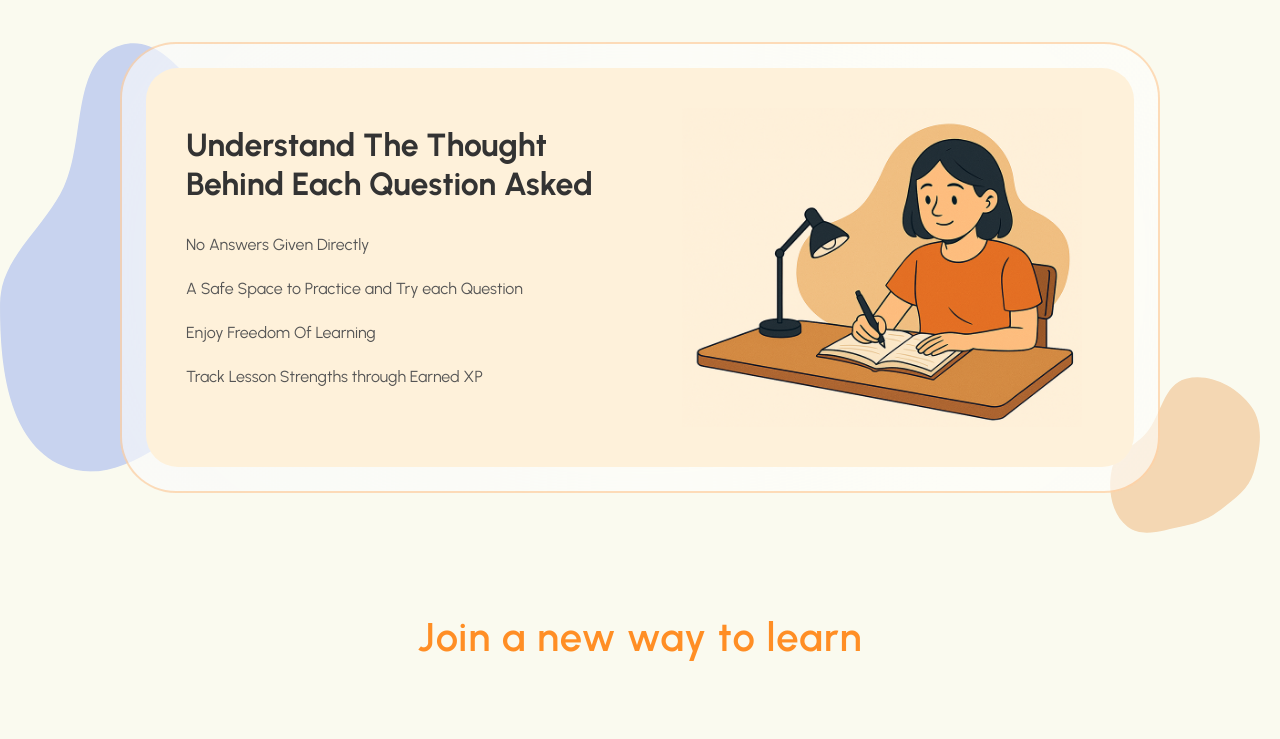
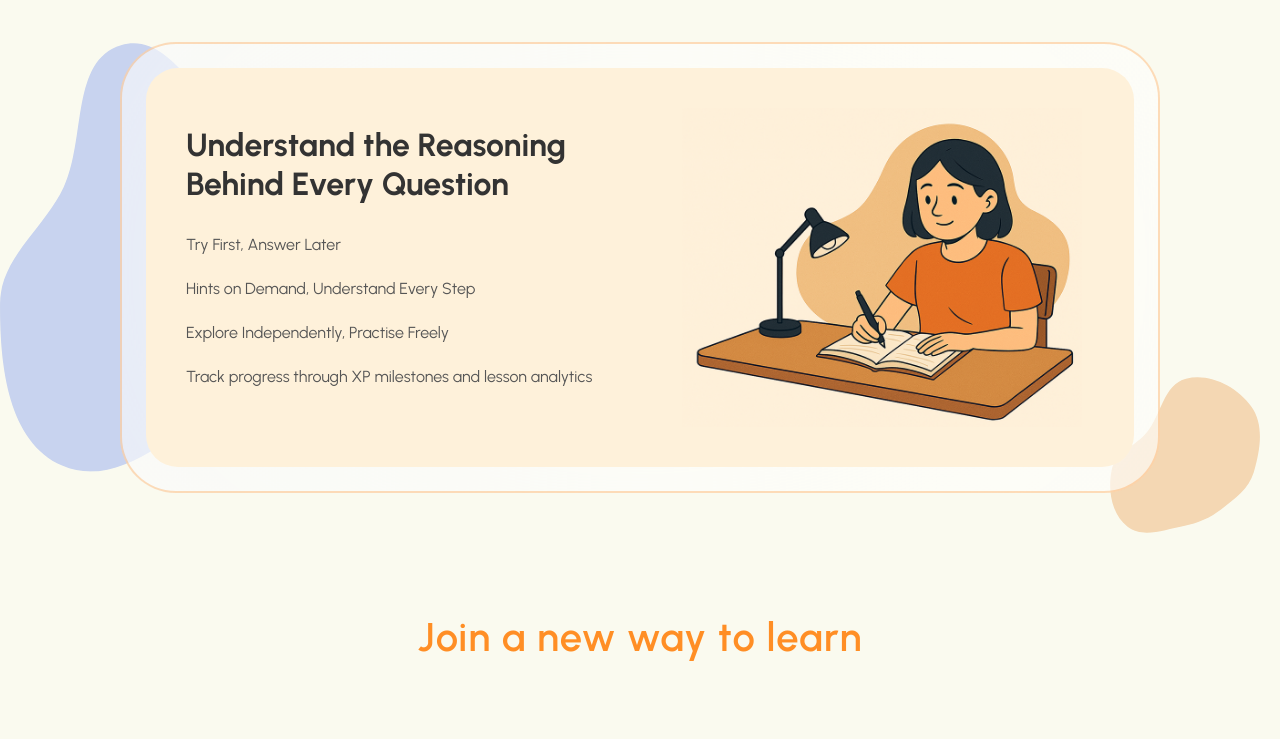
Before and after one commit to shrey-kaabil/kaabil-nextjs, a Next.js app: page / in a window 1280 px wide. Shown: the part 1740-2479 px from the top of the page. Built offline with nearby package versions, Linux system fonts and the light colour scheme.

Commit message:
Update Solutions.jsx

```diff
--- a/src/components/Solutions/Solutions.jsx
+++ b/src/components/Solutions/Solutions.jsx
@@ -20,11 +20,11 @@ const Solutions = () => {
       bgColor: "EDF6FD",
       content: {
         text: {
-          title: "Teachers Can Instantly Generate And Share Homework",
+          title: "Generate & Share Homework, Tests, Practise Questions in Seconds",
           points: [
-            "Instantly Generate Curriculum-Aligned Questions",
-            "Convert Any PDF Into A Custom Computer-Based Test",
-            "Personalize Questions by Topic, Pattern, Difficulty, Pace, And Needs",
+            "Auto-Generate Curriculum-Aligned Questions",
+            "Turn PDFs into Customised Computer-Based Tests",
+            "Personalize by Topic, Difficulty, Pace & Student Needs",
           ],
         },
         image: solutionImg2,
@@ -36,12 +36,12 @@ const Solutions = () => {
       bgColor: "FEF1DA",
       content: {
         text: {
-          title: "Understand The Thought Behind Each Question Asked",
+          title: "Understand the Reasoning Behind Every Question",
           points: [
-            "No Answers Given Directly",
-            "A Safe Space to Practice and Try each Question",
-            "Enjoy Freedom Of Learning",
-            "Track Lesson Strengths through Earned XP",
+            "Try First, Answer Later",
+            "Hints on Demand, Understand Every Step",
+            "Explore Independently, Practise Freely",
+            "Track progress through XP milestones and lesson analytics",
           ],
         },
         image: solutionImg,
@@ -53,12 +53,12 @@ const Solutions = () => {
       bgColor: "ECF7FF",
       content: {
         text: {
-          title: "No More Late Night Alone Problem Solving",
+          title: "Never Face Late-Night Doubts Alone— Practice with us",
           points: [
-            "Ask your Kaabil TA any Doubt any Time in English or Hindi",
-            "Get Hints To Solve And Handy Tricks To Revise",
-            "Build Critical Thinking",
-            "Type, Talk or Upload PDF to receive Instant Feedback",
+            "Get help from your Kaabil TA—24/7, in English or Hindi",
+            "Receive targeted hints and quick revision tips",
+            "Strengthen your problem-solving mindset",
+            "Type, talk, or upload a PDF to get instant feedback",
           ],
         },
         image: solutionImg3,
@@ -70,11 +70,11 @@ const Solutions = () => {
       bgColor: "B5D5EB",
       content: {
         text: {
-          title: "Personalized Guidance & Recommendations",
+          title: "Data-Driven Insights & Smart Recommendations",
           points: [
-            "Detailed Analysis Of Each Attempt Of The Question",
-            "Targeted Revision Tips For Every Lesson",
-            "Celebrate wins with Targeted Support and Correct Learning Gaps Early",
+            "View detailed stats on every attempt",
+            "Tailored revision tips that guide both practice and instruction",
+            "Identify strengths and weaknesses at a glance—Empowering Learners, Educators & Institutes",
           ],
         },
         image: solutionImg4,
```
